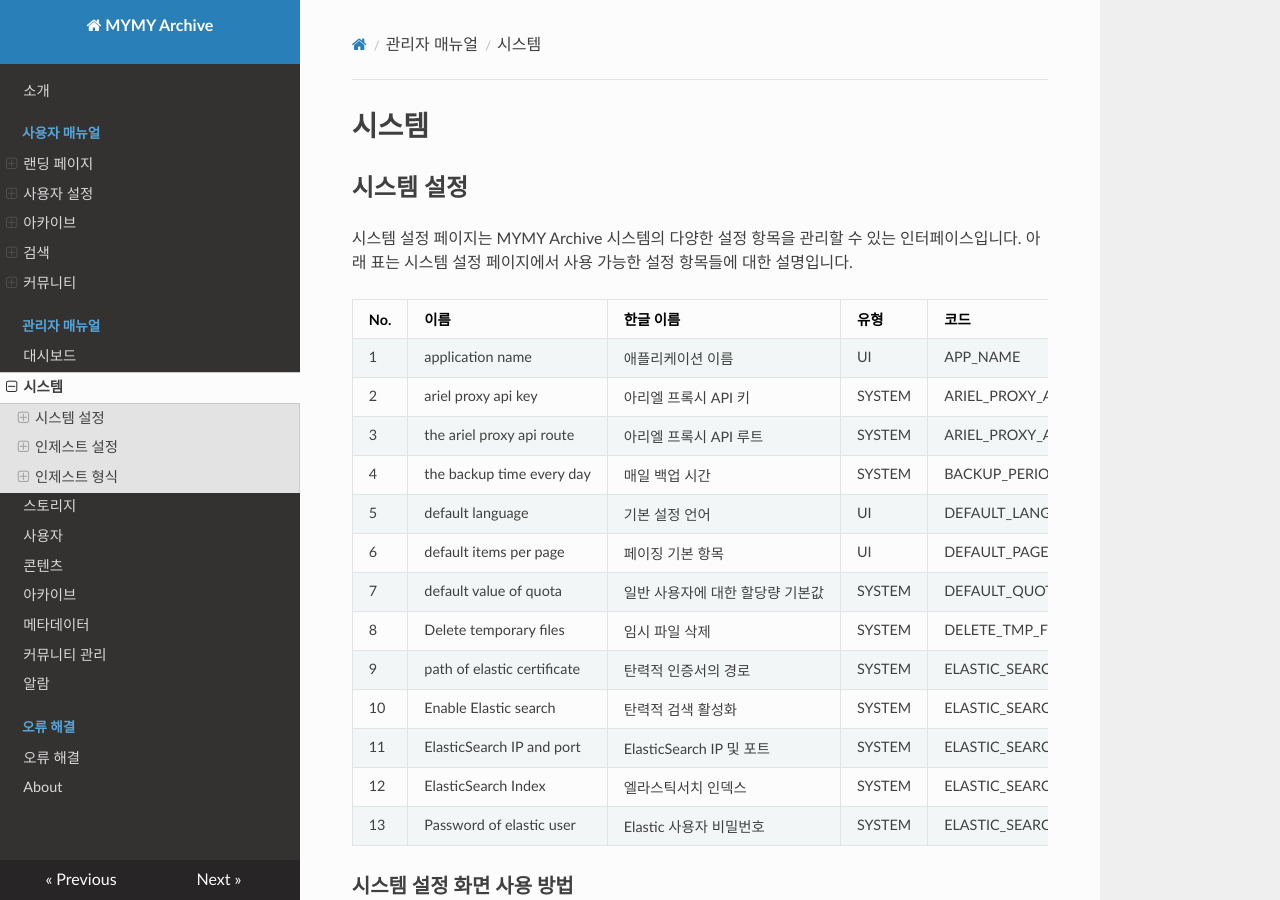
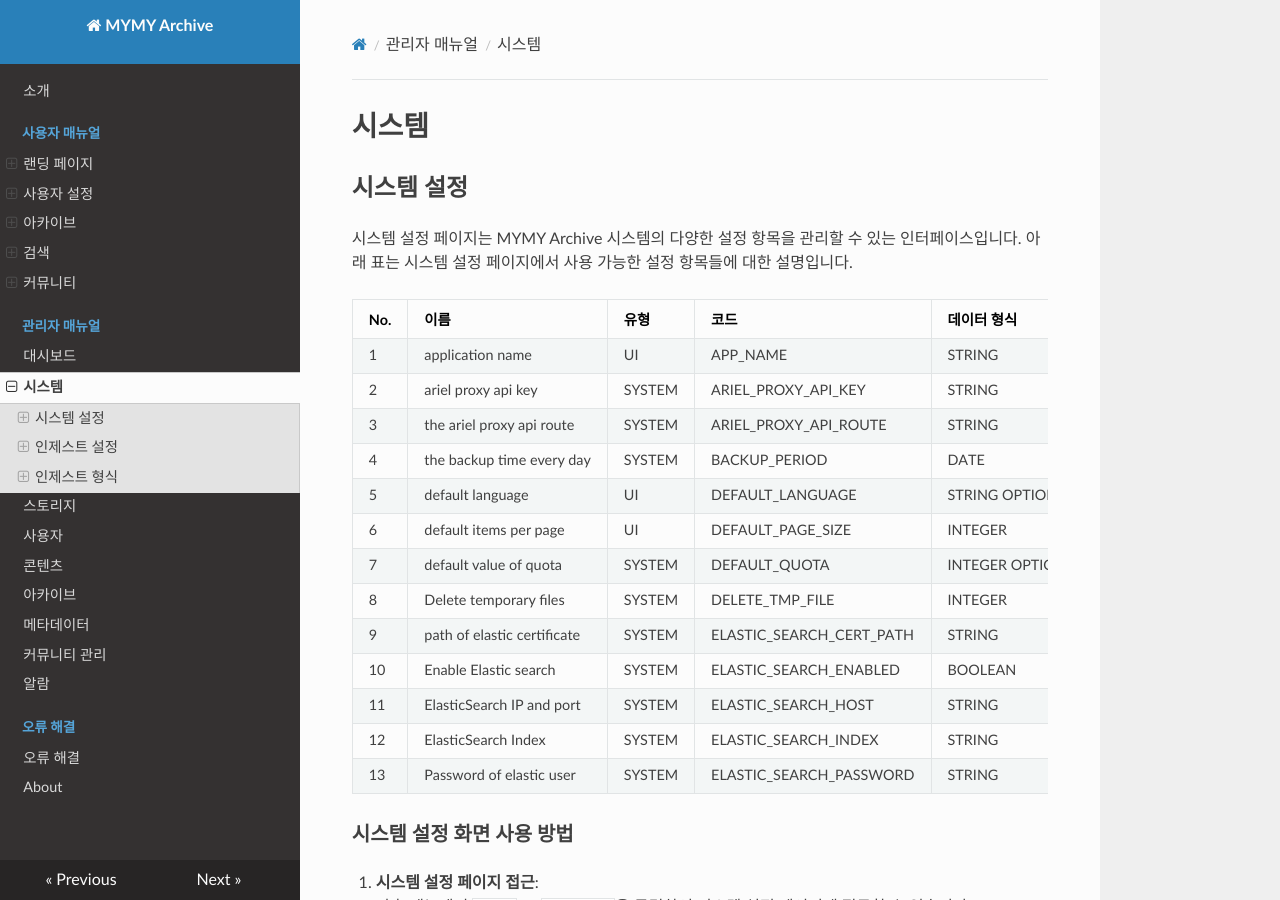
Before and after one commit to kyougyun-gemiso/mymy-docs, an MkDocs documentation site: the page built from docs/admin_guide/system_settings.md, in a window 1280 px wide and 900 px high. Built offline with MkDocs 1.6.1, drawn with Linux system fonts in a browser that asks for light colours; nearby versions of some CDN libraries.

Commit message:
시스템 설정 테이블 수정

```diff
--- a/docs/admin_guide/system_settings.md
+++ b/docs/admin_guide/system_settings.md
@@ -3,21 +3,21 @@
 
 시스템 설정 페이지는 MYMY Archive 시스템의 다양한 설정 항목을 관리할 수 있는 인터페이스입니다. 아래 표는 시스템 설정 페이지에서 사용 가능한 설정 항목들에 대한 설명입니다.
 
-| No. | 이름                        | 한글 이름                    | 유형     | 코드                       | 데이터 형식      | 값                   | 비고 |
-|-----|-----------------------------|------------------------------|----------|----------------------------|------------------|----------------------|------|
-| 1   | application name            | 애플리케이션 이름             | UI       | APP_NAME                   | STRING           | MYMY                 | -    |
-| 2   | ariel proxy api key         | 아리엘 프록시 API 키          | SYSTEM   | ARIEL_PROXY_API_KEY        | STRING           | eyJ0eXA...           | -    |
-| 3   | the ariel proxy api route   | 아리엘 프록시 API 루트        | SYSTEM   | ARIEL_PROXY_API_ROUTE      | STRING           | http://127.0.0.1/... | -    |
-| 4   | the backup time every day   | 매일 백업 시간                | SYSTEM   | BACKUP_PERIOD              | DATE             | 2020/07/11           | -    |
-| 5   | default language            | 기본 설정 언어                | UI       | DEFAULT_LANGUAGE           | STRING OPTIONS   | ko                   | -    |
-| 6   | default items per page      | 페이징 기본 항목             | UI       | DEFAULT_PAGE_SIZE          | INTEGER          | 100                  | -    |
-| 7   | default value of quota      | 일반 사용자에 대한 할당량 기본값 | SYSTEM   | DEFAULT_QUOTA              | INTEGER OPTIONS  | 9999999              | -    |
-| 8   | Delete temporary files      | 임시 파일 삭제                | SYSTEM   | DELETE_TMP_FILE            | INTEGER          | 604800               | -    |
-| 9   | path of elastic certificate | 탄력적 인증서의 경로          | SYSTEM   | ELASTIC_SEARCH_CERT_PATH   | STRING           | ../../http_ca.crt    | -    |
-| 10  | Enable Elastic search       | 탄력적 검색 활성화            | SYSTEM   | ELASTIC_SEARCH_ENABLED     | BOOLEAN          | true                 | -    |
-| 11  | ElasticSearch IP and port   | ElasticSearch IP 및 포트      | SYSTEM   | ELASTIC_SEARCH_HOST        | STRING           | https://ec2-3-34-18... | -    |
-| 12  | ElasticSearch Index         | 엘라스틱서치 인덱스            | SYSTEM   | ELASTIC_SEARCH_INDEX       | STRING           | mymy_index          | -    |
-| 13  | Password of elastic user    | Elastic 사용자 비밀번호        | SYSTEM   | ELASTIC_SEARCH_PASSWORD    | STRING           | ***          | -    |
+| No. | 이름                        | 유형     | 코드                       | 데이터 형식      | 값                   |
+|-----|-----------------------------|----------|----------------------------|------------------|----------------------|
+| 1   | application name            | UI       | APP_NAME                   | STRING           | MYMY                 |
+| 2   | ariel proxy api key         | SYSTEM   | ARIEL_PROXY_API_KEY        | STRING           | eyJ0eXA...           |
+| 3   | the ariel proxy api route   | SYSTEM   | ARIEL_PROXY_API_ROUTE      | STRING           | http://127.0.0.1/... |
+| 4   | the backup time every day   | SYSTEM   | BACKUP_PERIOD              | DATE             | 2020/07/11           |
+| 5   | default language            | UI       | DEFAULT_LANGUAGE           | STRING OPTIONS   | ko                   |
+| 6   | default items per page      | UI       | DEFAULT_PAGE_SIZE          | INTEGER          | 100                  |
+| 7   | default value of quota      | SYSTEM   | DEFAULT_QUOTA              | INTEGER OPTIONS  | 9999999              |
+| 8   | Delete temporary files      | SYSTEM   | DELETE_TMP_FILE            | INTEGER          | 604800               |
+| 9   | path of elastic certificate | SYSTEM   | ELASTIC_SEARCH_CERT_PATH   | STRING           | ../../http_ca.crt    |
+| 10  | Enable Elastic search       | SYSTEM   | ELASTIC_SEARCH_ENABLED     | BOOLEAN          | true                 |
+| 11  | ElasticSearch IP and port   | SYSTEM   | ELASTIC_SEARCH_HOST        | STRING           | https://ec2-3-34-18... |
+| 12  | ElasticSearch Index         | SYSTEM   | ELASTIC_SEARCH_INDEX       | STRING           | mymy_index          |
+| 13  | Password of elastic user    | SYSTEM   | ELASTIC_SEARCH_PASSWORD    | STRING           | ***                  |
 
 
 ### 시스템 설정 화면 사용 방법
```
